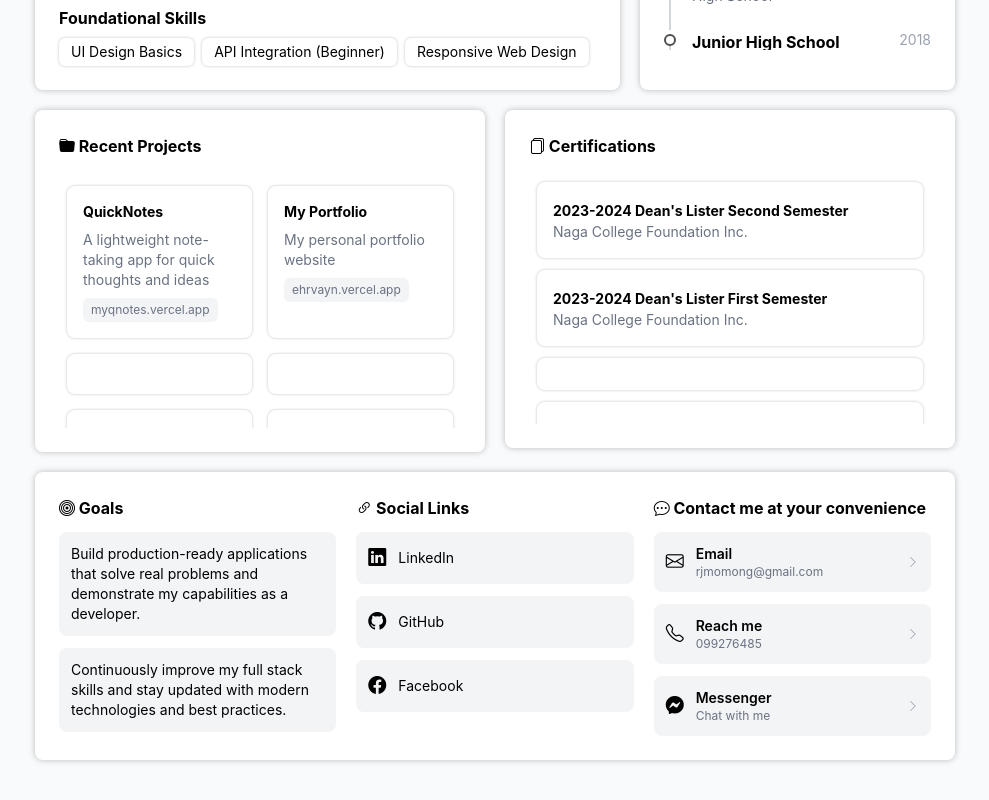
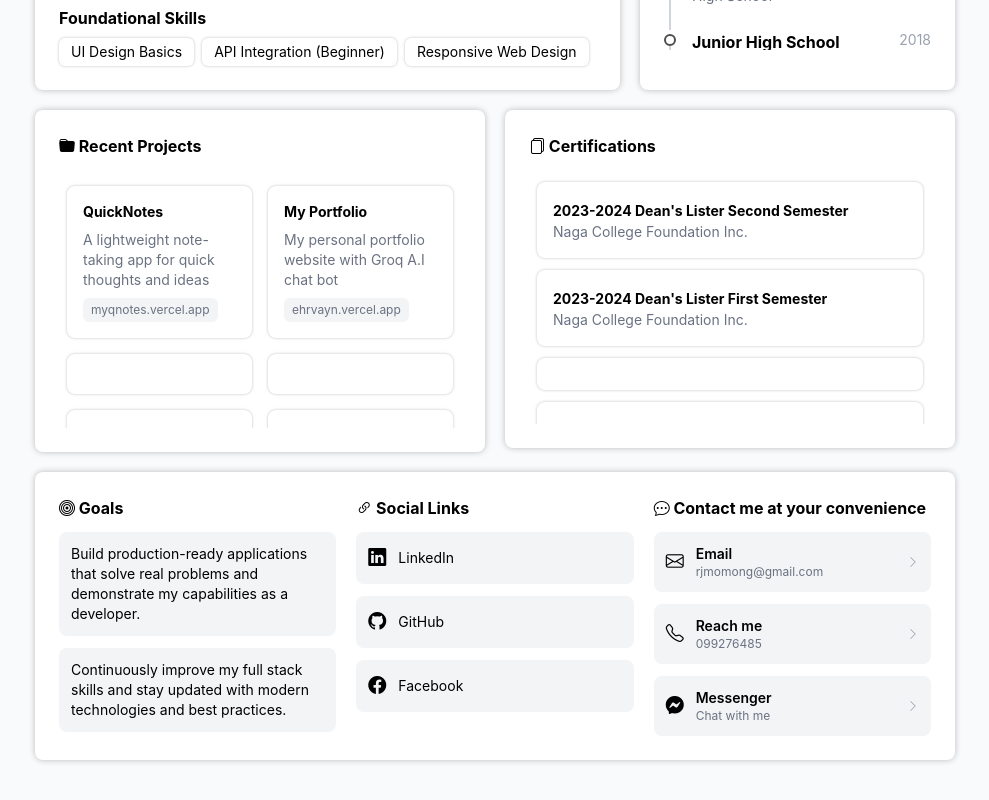
Before and after one commit to ehrvayn/Portfolio, a React (Vite) app: page / in a window 1280 px wide. Shown: the part 914-1714 px from the top of the page, without its empty margins (145-1134 px from the left). Built offline with nearby package versions, Linux system fonts and the light colour scheme; no server answers; what groq-sdk would draw is missing.

Commit message:
Update RecentProjects.jsx

```diff
--- a/src/components/containers/RecentProjects.jsx
+++ b/src/components/containers/RecentProjects.jsx
@@ -10,7 +10,7 @@ function RecentProjects() {
     },
     {
       name: "My Portfolio",
-      description: "My personal portfolio website",
+      description: "My personal portfolio website with Groq A.I chat bot",
       link: "ehrvayn.vercel.app",
     },
     { name: "", description: "", link: "" },
```
